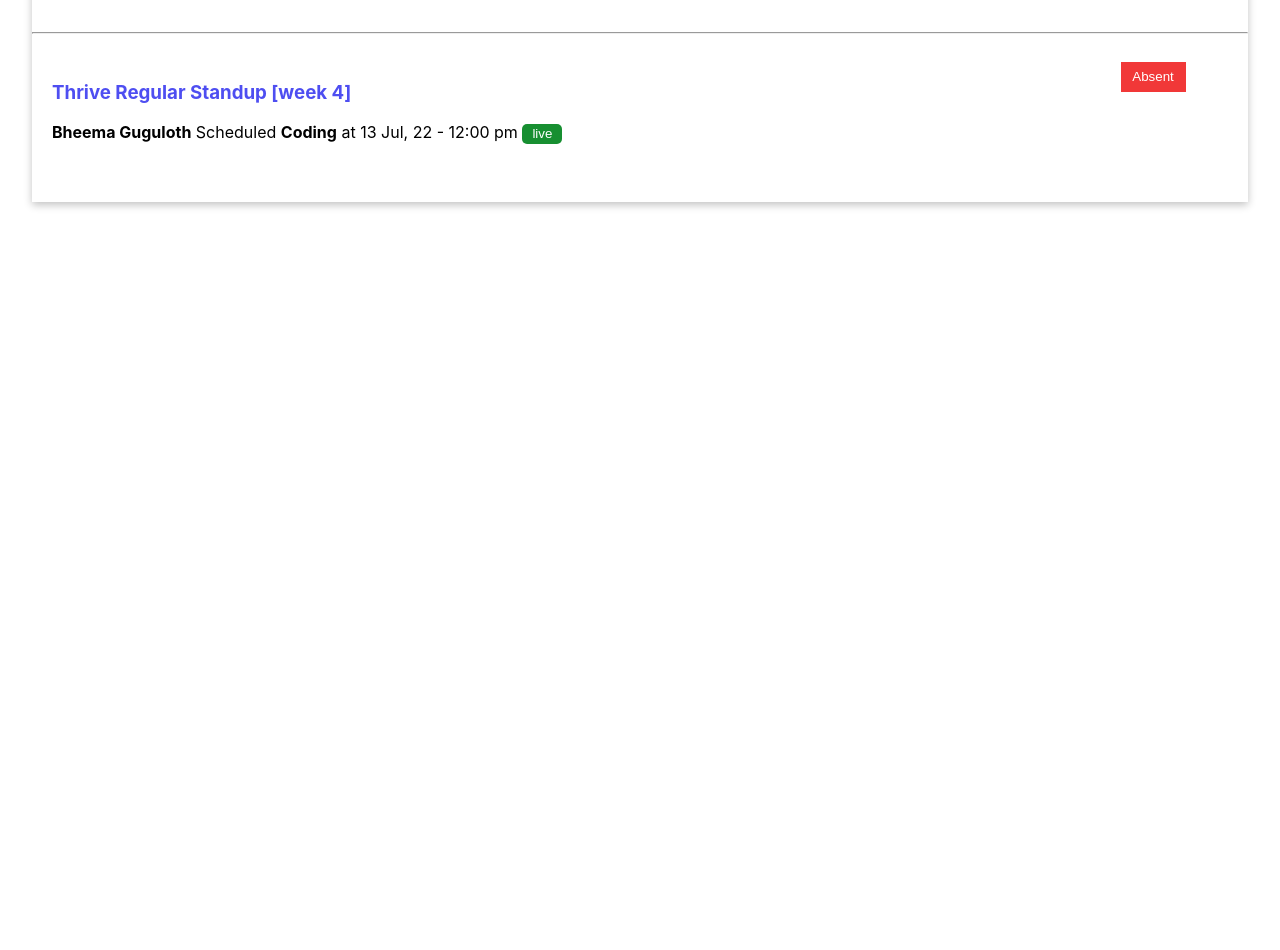
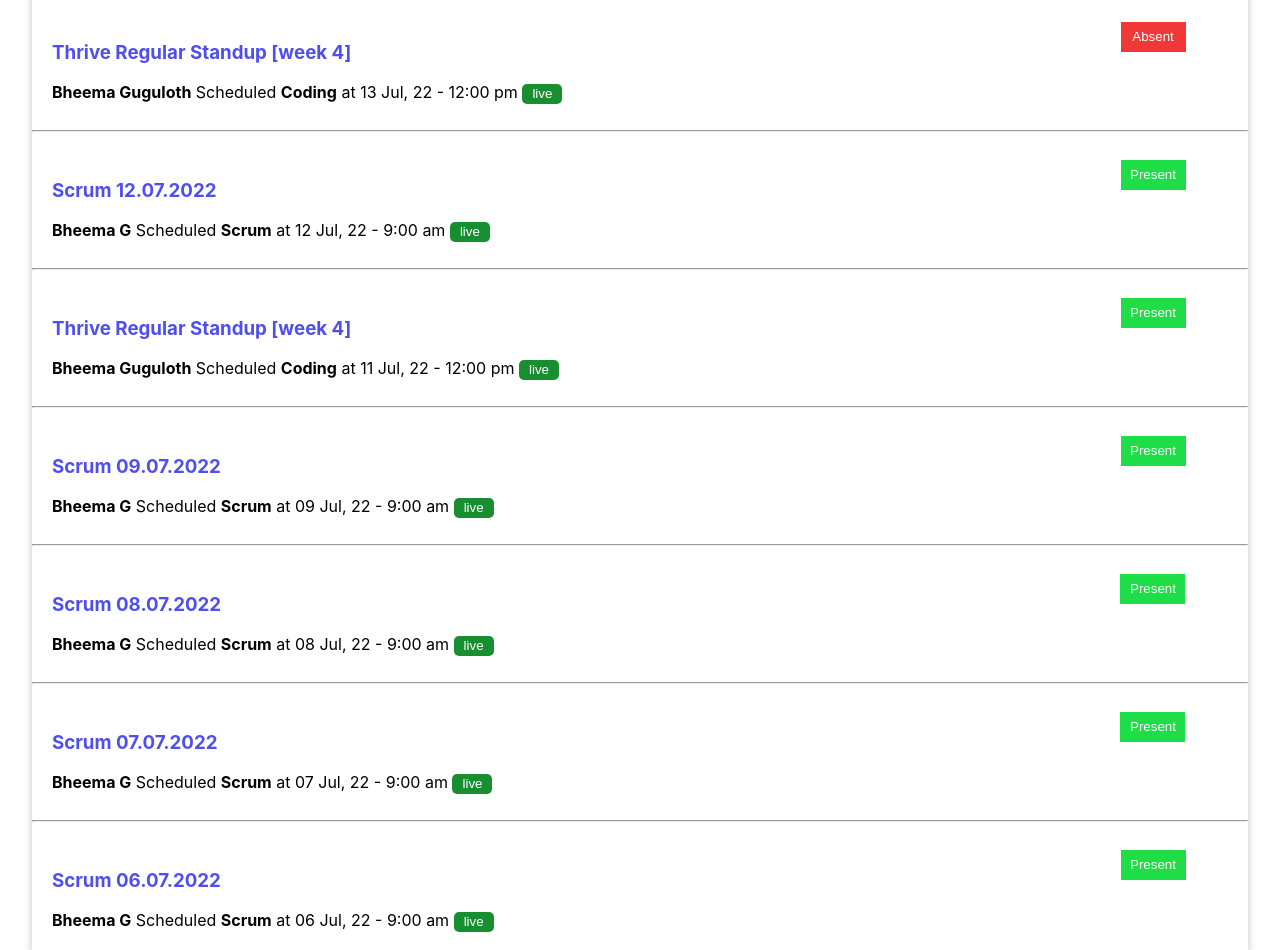
Before and after one commit to bheema-284/masai_lms, a React (Create React App) app: page /lectures in a window 1280 px wide. Shown: the part 340-1290 px from the top of the page. Before the commit the page ends 800 px from the top, so only its background shows below. Built offline with nearby package versions, Linux system fonts and the light colour scheme.

Commit message:
Some UI is udated in some files

```diff
--- a/src/App.css
+++ b/src/App.css
@@ -162,15 +162,38 @@ input{
   border-radius: 5px;
   margin-top: 50px;
 }
+
+.all-lects{
+  height: 125px;
+  padding: 20px;
+  display: flex;
+  gap: 10px;
+  cursor: pointer;
+}
+.all-lects:hover{
+  height: 125px;
+  padding: 20px;
+  display: flex;
+  gap: 10px;
+  cursor: pointer;
+  background-color: rgb(255, 255, 255);
+}
+.lects{
+  padding-top: 1px;
+  width: 180px;
+  height: 100%;
+  background-color: rgb(78, 78, 248);
+  color: white;
+}
 .all-lect{
-  height: 120px;
+  height: 80px;
   padding: 20px;
   display: flex;
   gap: 10px;
   cursor: pointer;
 }
 .all-lect:hover{
-  height: 120px;
+  height: 80px;
   padding: 20px;
   display: flex;
   gap: 10px;
--- a/src/components/Assignments.jsx
+++ b/src/components/Assignments.jsx
@@ -27,7 +27,7 @@ export const Assignments = () => {
     </div>
     <div className='detailss'><button className='dbtnspp'>Progress</button> <div><p>1/3</p></div> </div>
 </div>
-
+<hr />
 <div className='all-lect'>
     <div className='detls'>
     <h3 className='h3'>Thrive - Week 2 <button className='backend'>BACKEND</button> </h3>
--- a/src/components/Lectures.jsx
+++ b/src/components/Lectures.jsx
@@ -28,6 +28,55 @@ export const Lectures = () => {
     </div>
     <div className='details'><button className='dbtnsa'>Absent</button>  </div>
 </div>
+<hr />
+<div className='all-lect'>
+    <div className='detls'>
+        <h3 className='h3'>Scrum 12.07.2022</h3>
+        <p><strong>Bheema G</strong>  Scheduled  <strong>Scrum</strong> at 12 Jul, 22 - 9:00 am <button className='live'>live</button></p>
+    </div>
+    <div className='details'><button className='dbtnsp'>Present</button>  </div>
+</div>
+<hr />
+<div className='all-lect'>
+    <div className='detls'>
+        <h3 className='h3'>Thrive Regular Standup [week 4]</h3>
+        <p><strong>Bheema Guguloth</strong>  Scheduled  <strong>Coding</strong> at 11 Jul, 22 - 12:00 pm <button className='live'>live</button></p>
+
+    </div>
+    <div className='details'><button className='dbtnsp'>Present</button>  </div>
+</div>
+<hr />
+<div className='all-lect'>
+    <div className='detls'>
+        <h3 className='h3'>Scrum 09.07.2022</h3>
+        <p><strong>Bheema G</strong>  Scheduled  <strong>Scrum</strong> at 09 Jul, 22 - 9:00 am <button className='live'>live</button></p>
+    </div>
+    <div className='details'><button className='dbtnsp'>Present</button>  </div>
+</div>
+<hr />
+<div className='all-lect'>
+    <div className='detls'>
+        <h3 className='h3'>Scrum 08.07.2022</h3>
+        <p><strong>Bheema G</strong>  Scheduled  <strong>Scrum</strong> at 08 Jul, 22 - 9:00 am <button className='live'>live</button></p>
+    </div>
+    <div className='details'><button className='dbtnsp'>Present</button>  </div>
+</div>
+<hr />
+<div className='all-lect'>
+    <div className='detls'>
+        <h3 className='h3'>Scrum 07.07.2022</h3>
+        <p><strong>Bheema G</strong>  Scheduled  <strong>Scrum</strong> at 07 Jul, 22 - 9:00 am <button className='live'>live</button></p>
+    </div>
+    <div className='details'><button className='dbtnsp'>Present</button>  </div>
+</div>
+<hr />
+<div className='all-lect'>
+    <div className='detls'>
+        <h3 className='h3'>Scrum 06.07.2022</h3>
+        <p><strong>Bheema G</strong>  Scheduled  <strong>Scrum</strong> at 06 Jul, 22 - 9:00 am <button className='live'>live</button></p>
+    </div>
+    <div className='details'><button className='dbtnsp'>Present</button>  </div>
+</div>
     </div>
     </div>
     </>
--- a/src/components/Shedule.jsx
+++ b/src/components/Shedule.jsx
@@ -15,8 +15,8 @@ export const Shedule = () => {
     </div>
     </div>
     <div className='shedules'>
-<div className='all-lect'>
-    <div className='lect'>
+<div className='all-lects'>
+    <div className='lects'>
         <h4>9:00 AM </h4>
         <h4>LECTURE</h4>
     </div>
@@ -28,12 +28,12 @@ export const Shedule = () => {
     <div className='details'>Details </div>
 </div>
 <hr />
-<div className='all-lect'>
-    <div className='lect'>
+<div className='all-lects'>
+    <div className='lects'>
         <h4>12:00 PM </h4>
         <h4>LECTURE</h4>
     </div>
-    <div className='detls'>
+    <div className='detlss'>
         <h3 className='h3'>Thrive Regular Standup [week 4]</h3>
         <p><strong>Bheema Guguloth</strong>  Starting at  <strong>12:00 PM</strong></p>
         <div className='btnsdivs'><button className='dbtns'>scrum</button> <button className='dbtnss'>live</button></div>
```
